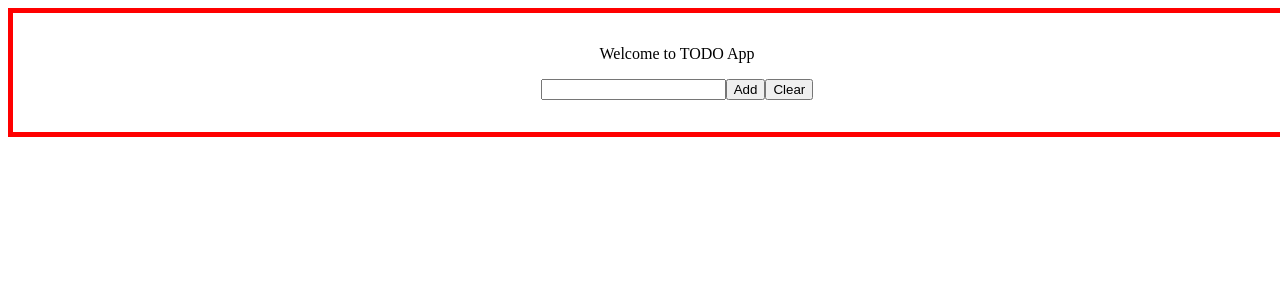
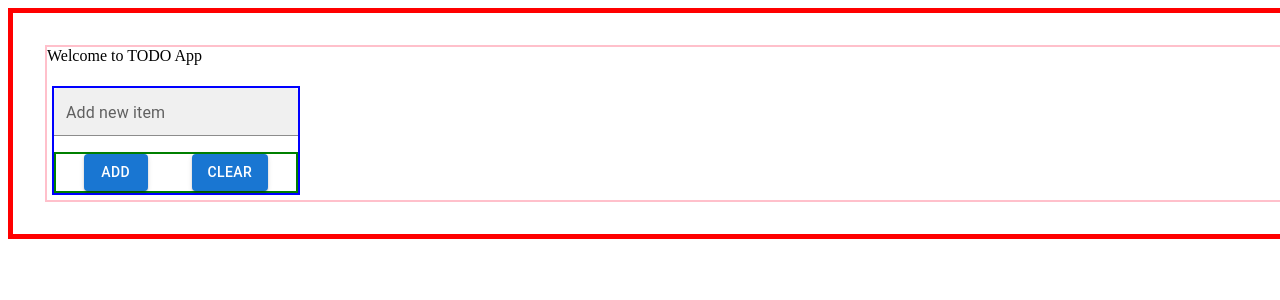
Before and after one commit to riteshkhatri08/ws_react, a React (Vite) app in the folder react_revisit/react-recap-1/: page / in a window 1280 px wide. Shown: the top 300 px of the page. Built offline with nearby package versions, Linux system fonts and the light colour scheme.

Commit message:
use mui buttons and textfield

```diff
--- a/react_revisit/react-recap-1/package.json
+++ b/react_revisit/react-recap-1/package.json
@@ -10,6 +10,11 @@
     "preview": "vite preview"
   },
   "dependencies": {
+    "@emotion/react": "^11.14.0",
+    "@emotion/styled": "^11.14.1",
+    "@fontsource/roboto": "^5.2.8",
+    "@mui/icons-material": "^7.3.5",
+    "@mui/material": "^7.3.5",
     "react": "^19.2.0",
     "react-dom": "^19.2.0"
   },
--- a/react_revisit/react-recap-1/src/App.css
+++ b/react_revisit/react-recap-1/src/App.css
@@ -1,8 +1,7 @@
 #root {
-  max-width: 1280px;
-  margin: 0 auto;
   padding: 2rem;
-  text-align: center;
   border: 5px solid red;
   width: 100%;
+  display: flex;
+  flex-direction: row;
 }
--- a/react_revisit/react-recap-1/src/ListControl.tsx
+++ b/react_revisit/react-recap-1/src/ListControl.tsx
@@ -1,15 +1,17 @@
-import React, { useState, type ChangeEvent } from 'react'
-import type { TodoListProps } from './TodoList';
+import React, { useState, type ChangeEvent } from "react";
+import type { TodoListProps } from "./TodoList";
+import Button from "@mui/material/Button";
+import TextField from "@mui/material/TextField";
+import Box from "@mui/material/Box";
 
 // const handleAddItemButtonClick = (changeEvent: React.ChangeEvent<HTMLInputElement>, listSetter: React.Dispatch<React.SetStateAction<TodoListProps>>, list: TodoListProps) => {
 //     listSetter({ items: list.items.concat([changeEvent.target.value]) });
 // }
 
 interface ListControlProps {
-    list: TodoListProps
-    listSetter: React.Dispatch<React.SetStateAction<TodoListProps>>
+    list: TodoListProps;
+    listSetter: React.Dispatch<React.SetStateAction<TodoListProps>>;
 }
-
 
 const ListControl: React.FC<ListControlProps> = ({ list, listSetter }) => {
     const [inputText, setInputText] = useState<string>("");
@@ -18,33 +20,70 @@ const ListControl: React.FC<ListControlProps> = ({ list, listSetter }) => {
         setInputText(event.target.value);
     };
 
-    const handleInputKeyPress = (event: React.KeyboardEvent<HTMLInputElement>) => {
-        if (event.key === 'Enter') {
+    const handleInputKeyPress = (
+        event: React.KeyboardEvent<HTMLInputElement>
+    ) => {
+        if (event.key === "Enter") {
             handleAddButtonClick();
         }
-    }
+    };
     const handleAddButtonClick = () => {
         if (inputText.trim().length !== 0) {
             // Add item to list
-            listSetter({ items: list.items.concat(inputText) })
+            listSetter({ items: list.items.concat(inputText) });
             // Clear text
-            setInputText('');
+            setInputText("");
         }
-    }
+    };
     const handleClearButtonClick = () => {
-        listSetter({ items: [] })
-    }
-
+        listSetter({ items: [] });
+    };
     return (
-        <div>
-            <input id="addItemInput" value={inputText} onChange={handleChange} onKeyDown={handleInputKeyPress} />
-            <button id="addItemButton" onClick={handleAddButtonClick}> Add </button>
-            <button id="clearAllButton" onClick={handleClearButtonClick}> Clear </button>
-        </div>
+        <Box
+            sx={{
+                display: "flex",
+                flexFlow: "column wrap",
+                justifyContent: "space-evenly",
+                gap: "16px",
+                border: "2px solid blue",
+            }}
+        >
+            <TextField
+                id="new-todo-item-input-filled-basic"
+                label="Add new item"
+                variant="filled"
+                size="small"
+                value={inputText}
+                onChange={handleChange}
+                onKeyDown={handleInputKeyPress}
+            />
+            <Box
+                sx={{
+                    display: "flex",
+                    flexFlow: "row wrap",
+                    justifyContent: "space-evenly",
+                    gap: "16px",
+                    border: "2px solid green",
+                }}
+            >
+                <Button
+                    id="addItemButton"
+                    variant="contained"
+                    onClick={handleAddButtonClick}
+                >
+                    Add
+                </Button>
+                <Button
+                    id="clearAllButton"
+                    variant="contained"
+                    onClick={handleClearButtonClick}
+                >
+                    Clear
+                </Button>
+            </Box>
+        </Box>
     );
-
 };
-
 
 function getListControl() {
     return ListControl;
--- a/react_revisit/react-recap-1/src/ListItem.tsx
+++ b/react_revisit/react-recap-1/src/ListItem.tsx
@@ -5,7 +5,7 @@ const ListItem: React.FC<{ itemText: string; index: number }> = ({
     index,
 }) => {
     return (
-        <li key={index}>
+        <li key={"li-"+index}>
             <input type="checkbox" id={"input-" + index} value={itemText} />{" "}
             <label htmlFor={"input-" + index}>{itemText}</label>{" "}
         </li>
--- a/react_revisit/react-recap-1/src/TodoApp.tsx
+++ b/react_revisit/react-recap-1/src/TodoApp.tsx
@@ -1,22 +1,40 @@
 import React, { useState } from 'react';
 import { getTodoList, type TodoListProps } from './TodoList';
 import getListControl from './ListControl';
+import { Box } from '@mui/material';
 const TodoApp: React.FC = () => {
 
     const [list, setlist] = useState<TodoListProps>({ items: [] });
     const TodoList = getTodoList();
     const ListControl = getListControl();
 
-    return (<>
-        <div>
+    return (
+        <Box
+            sx={{
+                display: "flex",
+                flexFlow: "column wrap",
+                justifyContent: "space-evenly",
+                gap: "16px",
+                border: "2px solid pink",
+                width: "100%"
+            }}
+        >
             <div>Welcome to TODO App</div>
-            <div>
+            <Box sx={{
+                display: "flex",
+                flexFlow: "row wrap",
+                justifyContent: "space-between",
+                gap: "16px",
+                border: "2px solid yello",
+                margin: "5px"
+            }}>
+                <ListControl listSetter={setlist} list={list} />
                 <TodoList {...list} />
-                <ListControl listSetter={setlist} list={list} />
-            </div>
-        </div>
 
-    </>);
+            </Box>
+        </Box>
+
+    );
 };
 
 
--- a/react_revisit/react-recap-1/src/TodoList.tsx
+++ b/react_revisit/react-recap-1/src/TodoList.tsx
@@ -10,7 +10,7 @@ const TodoList: React.FC<TodoListProps> = ({ items }) => {
         <ul>
             {items.map((value: string, index: number) => (
                 // Add a list item for each item
-                <ListItem itemText={value} index={index} />
+                <ListItem key={"listItem-" + index} itemText={value} index={index} />
             ))}
         </ul>
     );
```
Also changed, not shown: 1 other file (tests, documents, lock files or other folders).
